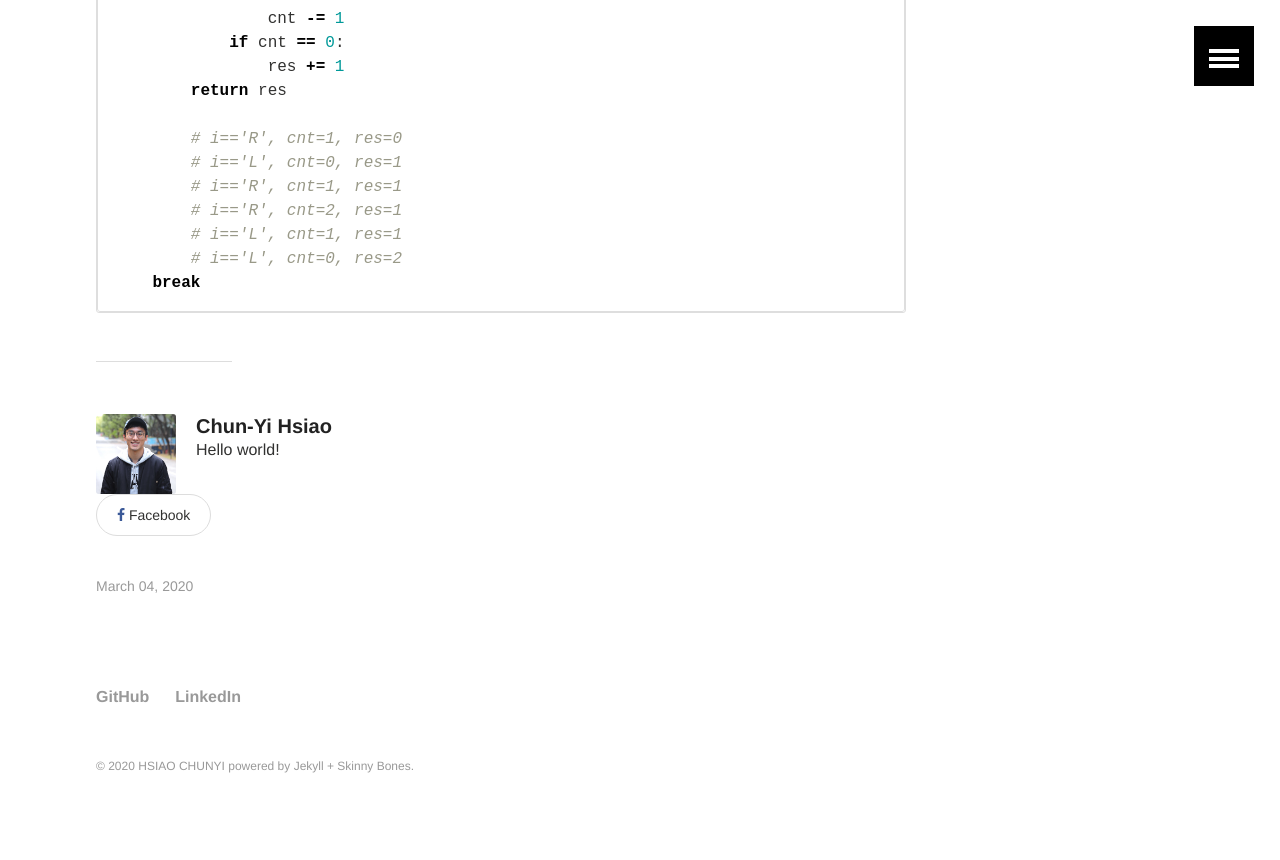
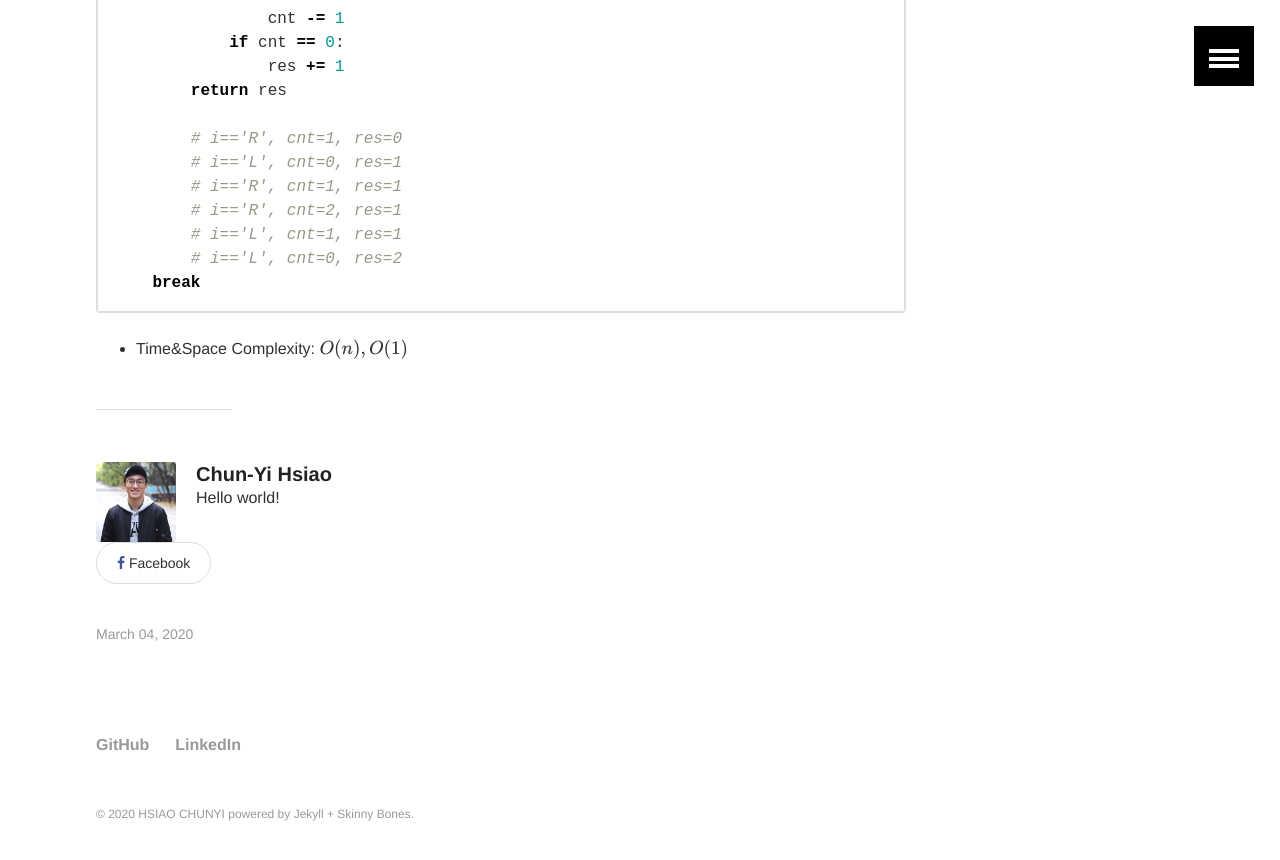
Before and after one commit to hsiaocy/hsiaocy.github.io, a Jekyll site: the page built from notes/_posts/2020-03-04-LeetCode-1221.md, in a window 1280 px wide and 900 px high, scrolled down 795 px. Shown: the top 860 px of the window. Built offline with Jekyll 4.4.1, drawn with Linux system fonts in a browser that asks for light colours; formulas are drawn with MathJax 3.

Commit message:
add time and space complexity

````diff
--- a/notes/_posts/2020-03-04-LeetCode-1221.md
+++ b/notes/_posts/2020-03-04-LeetCode-1221.md
@@ -45,3 +45,5 @@ class Solution:
         # i=='L', cnt=0, res=2
     break
 ```
+
+- Time&Space Complexity: $$O(n), O(1)$$
````
